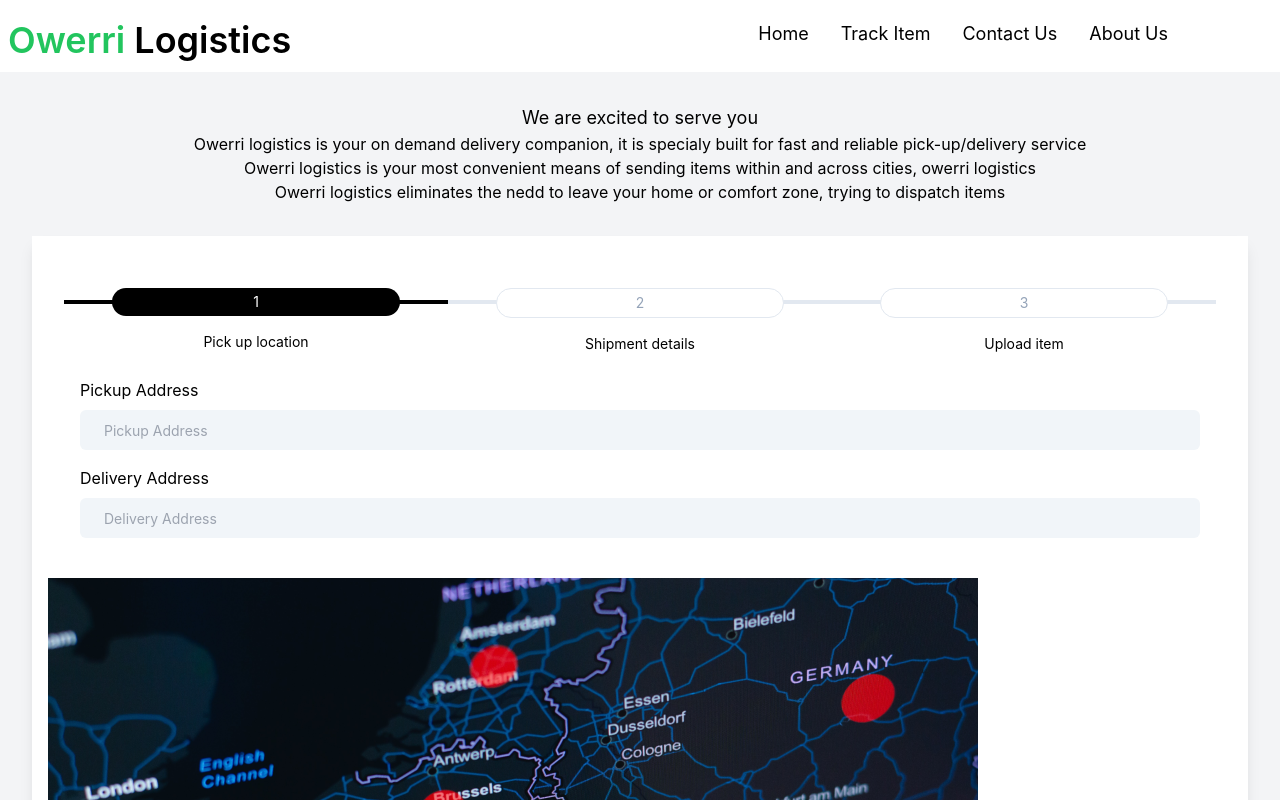
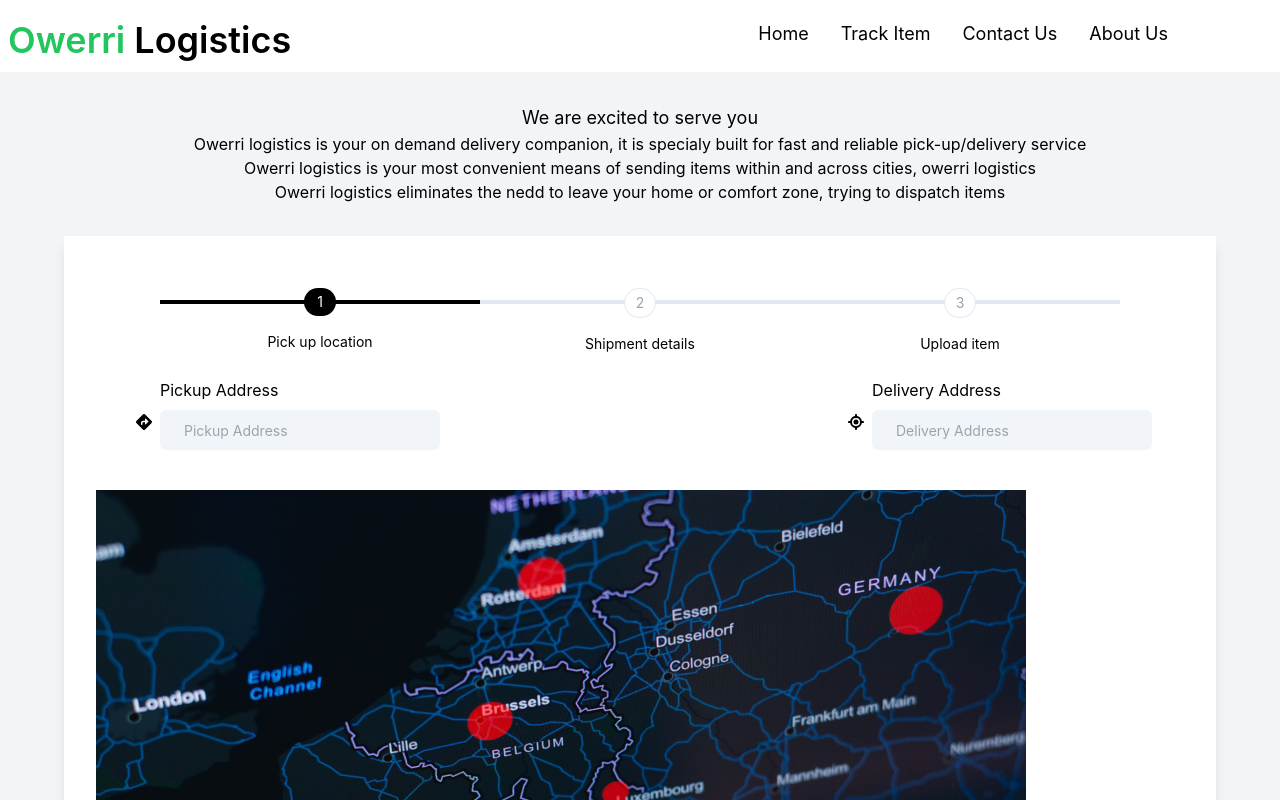
Before and after one commit to TruthTheDeveloper/Owerri-logistics, a Next.js app: page /select/1 in a window 1280 px wide. Shown: the top 800 px of the page. Built offline with nearby package versions, Linux system fonts and the light colour scheme.

Commit message:
12 march 2022

```diff
--- a/pages/select/[id].tsx
+++ b/pages/select/[id].tsx
@@ -2,6 +2,9 @@ import type { NextPage } from 'next';
 import Layout from '../../components/Layout/Layout';
 import Image from 'next/image';
 import map from '../../public/assets/map.png'
+import { faDirections } from '@fortawesome/free-solid-svg-icons';
+import { faLocation } from '@fortawesome/free-solid-svg-icons';
+import { FontAwesomeIcon } from '@fortawesome/react-fontawesome';
 
 
 
@@ -16,36 +19,42 @@ const Select: NextPage = () => {
                 <p>Owerri logistics eliminates the nedd to leave your home or comfort zone, trying to dispatch items</p>
             </div>
 
-            <div className="bg-white mx-8 my-8 shadow-lg pt-16">
-                <div className="flex px-8">
+            <div className="bg-white mx-8 sm:mx-16 my-8 shadow-lg pt-16">
+                <div className="flex px-8 sm:px-24">
                     <div className="basis-1/3">
                         <div className="border-t-4 border-black">
-                            <div style={{marginTop:'-1rem'}} className=" mx-12 py-1 px-3   rounded-full bg-black text-white text-center text-sm">1</div>
+                            <div style={{marginTop:'-1rem'}} className=" mx-auto py-1 w-8   rounded-full bg-black text-white text-center text-sm">1</div>
                         </div>
                         <h1 className="text-sm text-center my-4">Pick up location</h1>
                     </div>
                     <div className="basis-1/3 border-t-4 border-slate-200">
-                        <div style={{marginTop:'-1rem'}} className=" mx-12 py-1 px-3   z-10 rounded-full bg-white border-slate-200 border text-slate-400  text-center text-sm">2</div>
+                        <div style={{marginTop:'-1rem'}} className=" mx-auto py-1 w-8   z-10 rounded-full bg-white border-slate-200 border text-slate-400  text-center text-sm">2</div>
                         <h1 className="text-sm text-center my-4">Shipment details</h1>
                     </div>
                     <div className="basis-1/3 border-t-4 border-slate-200">
-                        <div style={{marginTop:'-1rem'}} className=" mx-12 py-1 px-3    z-10 rounded-full bg-white border-slate-200 border text-slate-400   text-center text-sm">
+                        <div style={{marginTop:'-1rem'}} className=" mx-auto py-1 w-8    z-10 rounded-full bg-white border-slate-200 border text-slate-400   text-center text-sm">
                             3
                         </div>
                         <h1 className="text-sm text-center my-4">Upload item</h1>
                     </div>
                 </div>
-                <div className="flex flex-col mx-12">
-                    <div className="flex flex-col py-2">
-                        <label className="mb-2">Pickup Address</label>
-                        <input className="h-10 p-4 placeholder:text-sm placeholder:pl-2 outline-none bg-slate-100 rounded-md" placeholder="Pickup Address"/>
+                <div className="flex flex-col md:flex-row md:justify-between  mx-6 sm:mx-16">
+                    <div className="flex flex-col  py-2">
+                        <label className="mb-2 ml-8">Pickup Address</label>
+                        <div className="flex" >
+                            <span className="mx-2"><FontAwesomeIcon icon={faDirections}  /></span>
+                            <input className="h-10 p-4 placeholder:text-sm w-full placeholder:pl-2 outline-none bg-slate-100 rounded-md" placeholder="Pickup Address"/>
+                        </div>
                     </div>
                     <div className="flex flex-col py-2">
-                        <label className="mb-2">Delivery Address</label>
-                        <input className="h-10 p-4 placeholder:text-sm placeholder:pl-2 outline-none mb-4 bg-slate-100 rounded-md" placeholder="Delivery Address"/>
+                        <label className="mb-2 ml-8">Delivery Address</label>
+                        <div className="flex">
+                            <span className="mx-2"><FontAwesomeIcon icon={faLocation}  /></span>
+                            <input className="h-10 p-4 w-full placeholder:text-sm placeholder:pl-2 outline-none mb-4 bg-slate-100 rounded-md" placeholder="Delivery Address"/>
+                        </div>
                     </div>
                 </div>
-                    <div className="m-4">
+                    <div className="m-4 sm:mx-8">
                         <Image
                         src={map}
                         alt="text"
```
